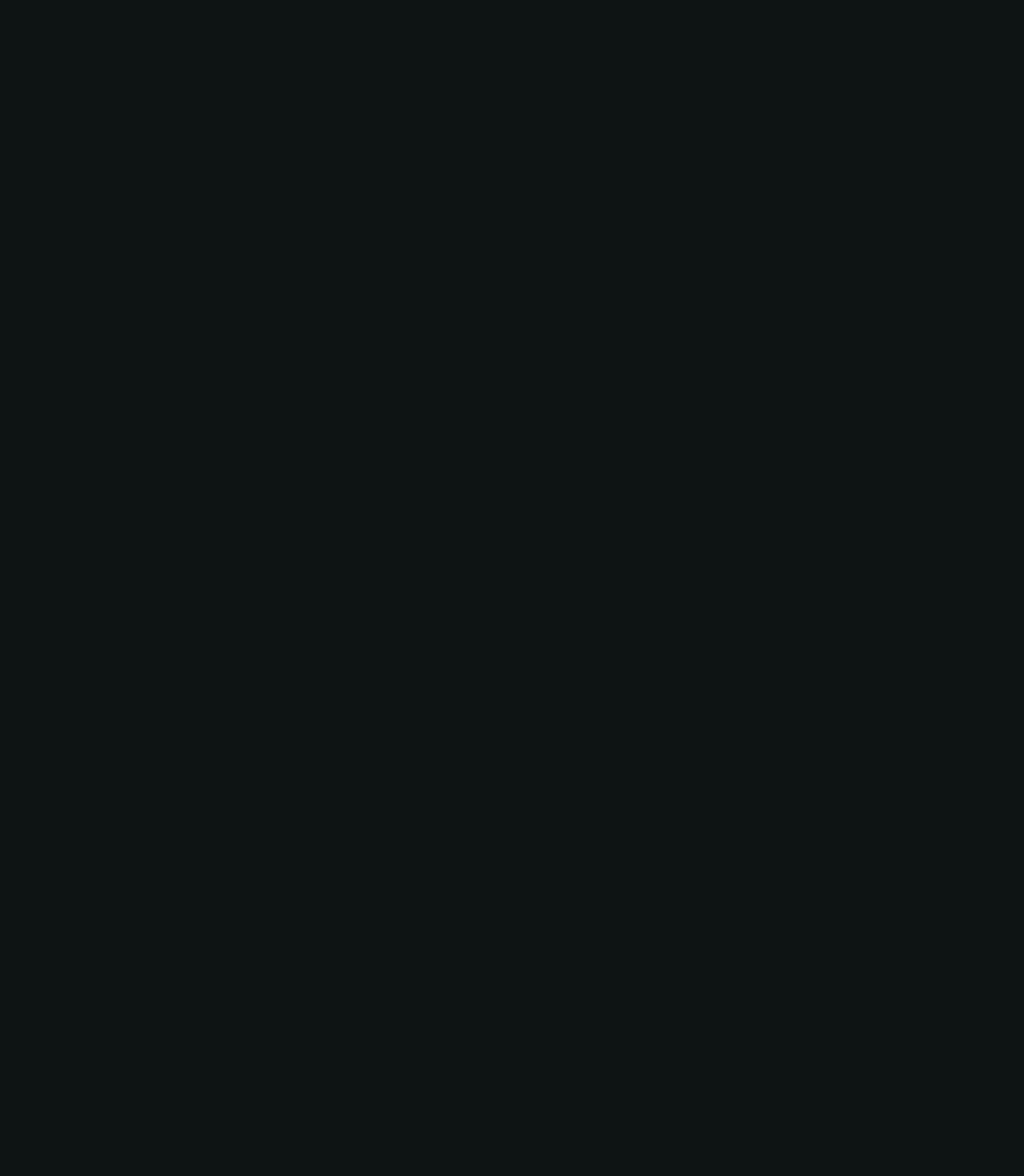
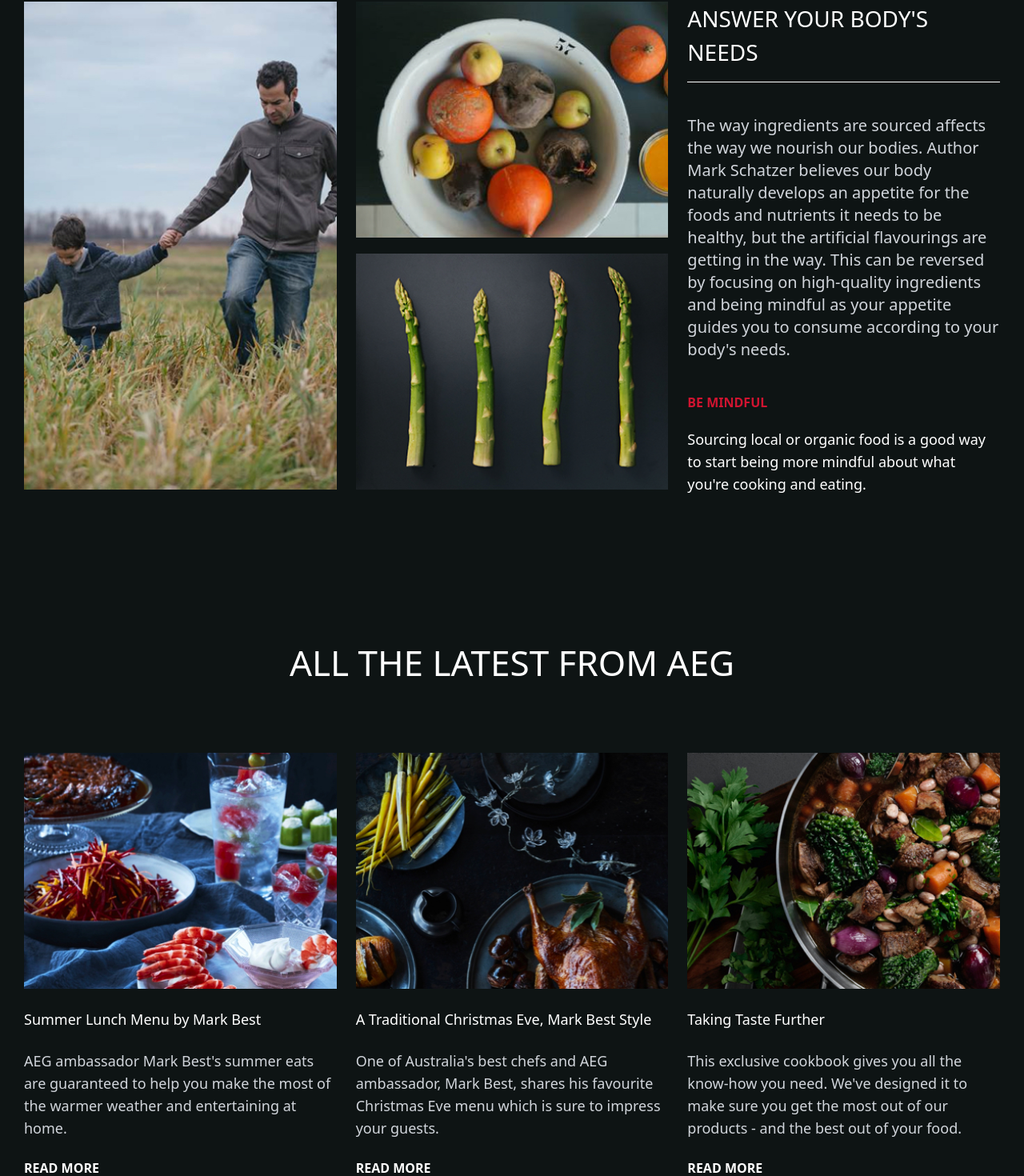
Before and after one commit to arjayby/Orchard-FED, a React (Vite) app: page / in a window 1280 px wide. Shown: the part 174-1644 px from the top of the page at 80% size. Before the commit the page ends 800 px from the top, so only its background shows below. Built offline with nearby package versions, Linux system fonts and the light colour scheme.

Commit message:
Finish desktop layout

```diff
--- a/src/App.tsx
+++ b/src/App.tsx
@@ -1,5 +1,65 @@
-function App() {
-  return <div className="bg-slate-500">Hello World!</div>;
+import { ButtonLink, Image, ImageDialog } from "./components/index";
+import { latestBlogsSectionData, mainSectionData } from "./data";
+
+export default function App() {
+  const handleClickBlogCard = (event: React.MouseEvent<HTMLDivElement>) => {
+    window.location.href = "/#"; // to simulate the anchor element href
+    console.log(event);
+  };
+
+  const handleClickReadMore = (event: React.MouseEvent<HTMLAnchorElement>) => {
+    console.log(event);
+  };
+
+  return (
+    <div className="max-w-[1220px] container mx-auto my-44 text-white">
+      <div className="my-44">
+        <div className="grid grid-cols-3 gap-6">
+          <div>
+            <ImageDialog {...mainSectionData.images[0]} />
+          </div>
+          <div className="flex flex-col gap-5">
+            <ImageDialog {...mainSectionData.images[1]} />
+            <ImageDialog {...mainSectionData.images[2]} />
+          </div>
+          <div>
+            <h1 className="text-[1.75rem] font-light">
+              {mainSectionData.title}
+            </h1>
+            <div className="h-[1px] max-w-full mt-4 bg-white" />
+            <p className="my-10 text-xl text-gray-300 font-extralight">
+              {mainSectionData.description}
+            </p>
+            <strong className="text-primary">BE MINDFUL</strong>
+            <div className="mt-5" />
+            <strong className="text-lg font-medium">
+              {mainSectionData.intro}
+            </strong>
+          </div>
+        </div>
+      </div>
+      <div>
+        <h2 className="mb-20 text-[2.75rem] font-thin text-center">
+          ALL THE LATEST FROM AEG
+        </h2>
+        <div className="grid grid-cols-3 gap-6">
+          {latestBlogsSectionData.map((blog) => (
+            <div
+              id={blog.title}
+              key={blog.title}
+              className="flex flex-col gap-6 cursor-pointer group"
+              onClick={handleClickBlogCard}
+            >
+              <Image {...blog.images[0]} withBorderBottom />
+              <strong className="text-lg font-medium">{blog.title}</strong>
+              <p className="text-lg font-thin text-gray-300">{blog.intro}</p>
+              <ButtonLink href="#" onClick={handleClickReadMore}>
+                READ MORE
+              </ButtonLink>
+            </div>
+          ))}
+        </div>
+      </div>
+    </div>
+  );
 }
-
-export default App;
--- a/src/components/image-dialog/ImageDialog.tsx
+++ b/src/components/image-dialog/ImageDialog.tsx
@@ -12,13 +12,13 @@
     </Dialog.Trigger>
     <Dialog.Portal>
       <Dialog.Overlay className="fixed inset-0 z-50 bg-background/80 backdrop-blur-sm data-[state=open]:animate-in data-[state=closed]:animate-out data-[state=closed]:fade-out-0 data-[state=open]:fade-in-0" />
-      <Dialog.Content className="fixed left-[50%] top-[50%] z-50 grid w-full max-w-lg translate-x-[-50%] translate-y-[-50%] border bg-background shadow-lg duration-200 data-[state=open]:animate-in data-[state=closed]:animate-out data-[state=closed]:fade-out-0 data-[state=open]:fade-in-0 data-[state=closed]:zoom-out-95 data-[state=open]:zoom-in-95 data-[state=closed]:slide-out-to-left-1/2 data-[state=closed]:slide-out-to-top-[48%] data-[state=open]:slide-in-from-left-1/2 data-[state=open]:slide-in-from-top-[48%] sm:rounded-lg md:w-full">
+      <Dialog.Content className="fixed left-[50%] top-[50%] z-50 grid w-full max-w-lg translate-x-[-50%] translate-y-[-50%] bg-background shadow-lg duration-200 data-[state=open]:animate-in data-[state=closed]:animate-out data-[state=closed]:fade-out-0 data-[state=open]:fade-in-0 data-[state=closed]:zoom-out-95 data-[state=open]:zoom-in-95 data-[state=closed]:slide-out-to-left-1/2 data-[state=closed]:slide-out-to-top-[48%] data-[state=open]:slide-in-from-left-1/2 data-[state=open]:slide-in-from-top-[48%] sm:rounded-lg md:w-full">
         <img
           className="object-contain sm:rounded-lg"
           src={props.enlargeSrc}
           alt="image-dialog"
         />
-        <Dialog.Close className="absolute right-4 top-4 rounded-sm opacity-70 ring-offset-background transition-opacity hover:opacity-100 focus:outline-none focus:ring-2 focus:ring-ring focus:ring-offset-2 disabled:pointer-events-none data-[state=open]:bg-accent data-[state=open]:text-muted-foreground">
+        <Dialog.Close className="absolute right-4 top-4 rounded-sm opacity-70 transition-opacity hover:opacity-100 focus:outline-none focus:ring-2 focus:ring-ring focus:ring-offset-2 disabled:pointer-events-none data-[state=open]:bg-accent data-[state=open]:text-muted-foreground">
           ❌
         </Dialog.Close>
       </Dialog.Content>
--- /dev/null
+++ b/src/data/index.ts
@@ -0,0 +1,77 @@
+import Component01Image1 from "../assets/component-01/Image-01.jpg";
+import Component01Image1Enlarge from "../assets/component-01/Image-01@2x.jpg";
+import Component01Image2 from "../assets/component-01/Image-02.jpg";
+import Component01Image2Enlarge from "../assets/component-01/Image-02@2x.jpg";
+import Component01Image3 from "../assets/component-01/Image-03.jpg";
+import Component01Image3Enlarge from "../assets/component-01/Image-03@2x.jpg";
+import Component02Image1 from "../assets/component-02/Image-01.jpg";
+import Component02Image1Enlarge from "../assets/component-02/Image-01@2x.jpg";
+import Component02Image2 from "../assets/component-02/Image-02.jpg";
+import Component02Image2Enlarge from "../assets/component-02/Image-02@2x.jpg";
+import Component02Image3 from "../assets/component-02/Image-03.jpg";
+import Component02Image3Enlarge from "../assets/component-02/Image-03@2x.jpg";
+import { BlogType } from "./types";
+
+export const mainSectionData: BlogType = {
+  title: "ANSWER YOUR BODY'S NEEDS",
+  intro:
+    "Sourcing local or organic food is a good way to start being more mindful about what you're cooking and eating.",
+  description:
+    "The way ingredients are sourced affects the way we nourish our bodies. Author Mark Schatzer believes our body naturally develops an appetite for the foods and nutrients it needs to be healthy, but the artificial flavourings are getting in the way. This can be reversed by focusing on high-quality ingredients and being mindful as your appetite guides you to consume according to your body's needs.",
+  images: [
+    {
+      src: Component01Image1,
+      enlargeSrc: Component01Image1Enlarge,
+      alt: "Image 1",
+    },
+    {
+      src: Component01Image2,
+      enlargeSrc: Component01Image2Enlarge,
+      alt: "Image 2",
+    },
+    {
+      src: Component01Image3,
+      enlargeSrc: Component01Image3Enlarge,
+      alt: "Image 3",
+    },
+  ],
+};
+
+export const latestBlogsSectionData: BlogType[] = [
+  {
+    title: "Summer Lunch Menu by Mark Best",
+    intro:
+      "AEG ambassador Mark Best's summer eats are guaranteed to help you make the most of the warmer weather and entertaining at home.",
+    images: [
+      {
+        src: Component02Image1,
+        enlargeSrc: Component02Image1Enlarge,
+        alt: "Image 4",
+      },
+    ],
+  },
+  {
+    title: "A Traditional Christmas Eve, Mark Best Style",
+    intro:
+      "One of Australia's best chefs and AEG ambassador, Mark Best, shares his favourite Christmas Eve menu which is sure to impress your guests.",
+    images: [
+      {
+        src: Component02Image2,
+        enlargeSrc: Component02Image2Enlarge,
+        alt: "Image 5",
+      },
+    ],
+  },
+  {
+    title: "Taking Taste Further",
+    intro:
+      "This exclusive cookbook gives you all the know-how you need. We've designed it to make sure you get the most out of our products - and the best out of your food.",
+    images: [
+      {
+        src: Component02Image3,
+        enlargeSrc: Component02Image3Enlarge,
+        alt: "Image 6",
+      },
+    ],
+  },
+];
--- /dev/null
+++ b/src/data/types.ts
@@ -0,0 +1,12 @@
+export type ImageType = {
+  src: string;
+  enlargeSrc: string;
+  alt: string;
+};
+
+export type BlogType = {
+  title: string;
+  intro: string;
+  description?: string;
+  images: ImageType[];
+};
```
